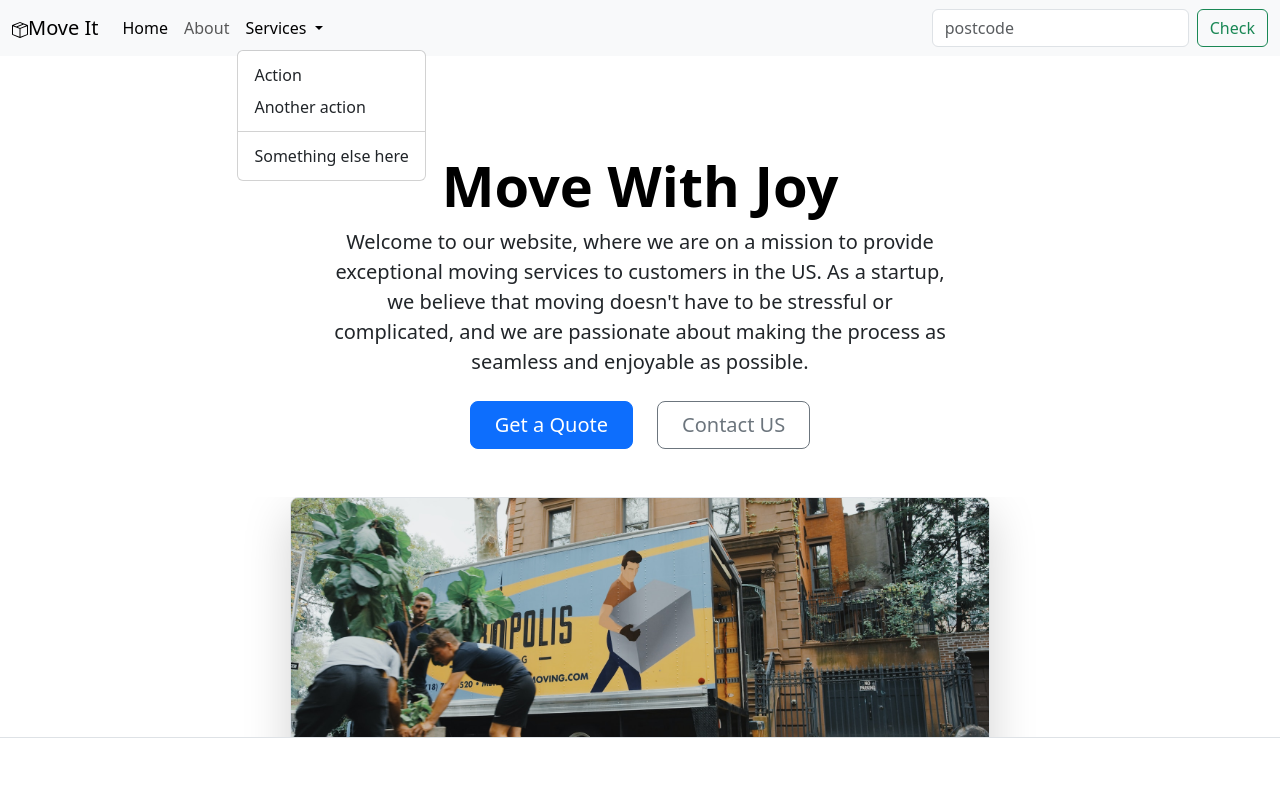
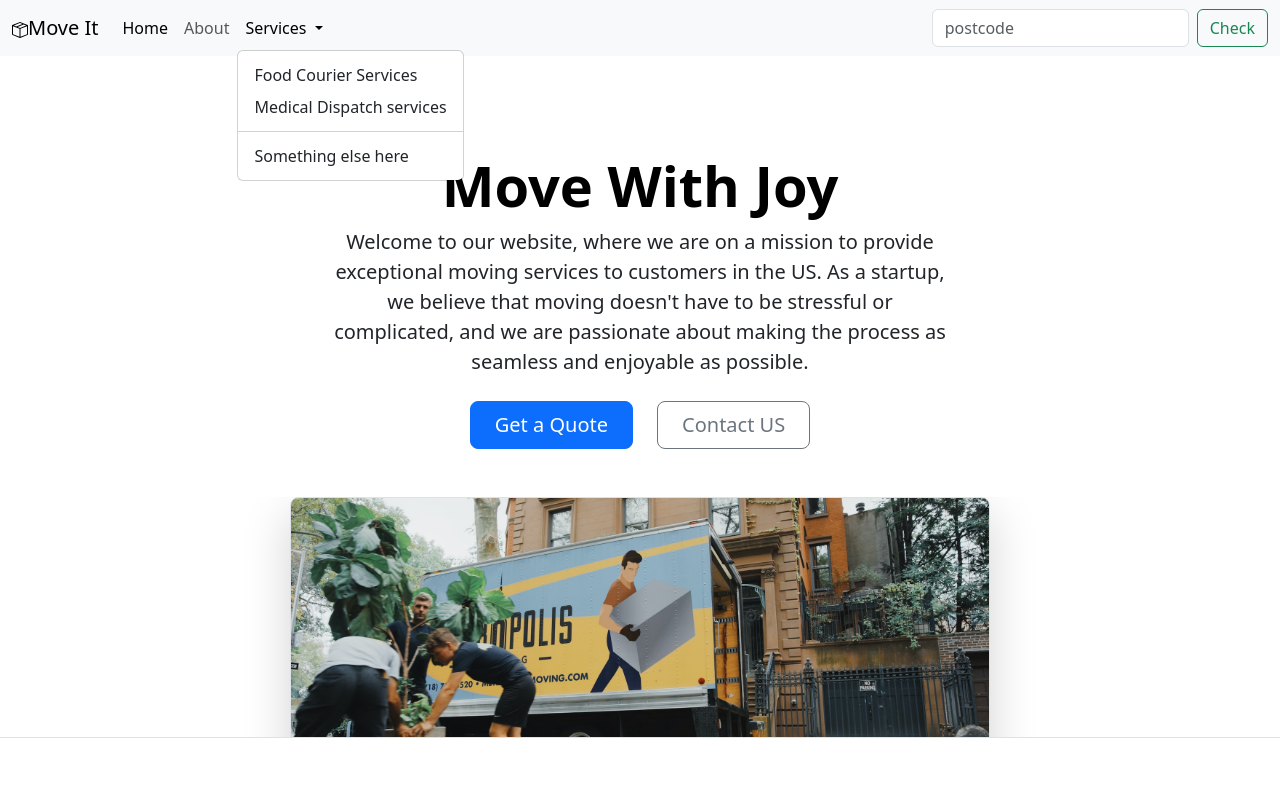
Before and after one commit to Sidhu00001/html-courier-service, a plain HTML site: page index.html in a window 1280 px wide. Both pictures are taken after a click on the button "Services". Shown: the top 800 px of the page. Drawn offline with nearby package versions, Linux system fonts and the light colour scheme.

Commit message:
Update index.html

```diff
--- a/index.html
+++ b/index.html
@@ -39,8 +39,8 @@
               Services
             </a>
             <ul class="dropdown-menu">
-              <li><a class="dropdown-item" href="#">Action</a></li>
-              <li><a class="dropdown-item" href="#">Another action</a></li>
+              <li><a class="dropdown-item" href="#">Food Courier Services</a></li>
+              <li><a class="dropdown-item" href="#">Medical Dispatch services</a></li>
               <li><hr class="dropdown-divider"></li>
               <li><a class="dropdown-item" href="#">Something else here</a></li>
             </ul>
```
